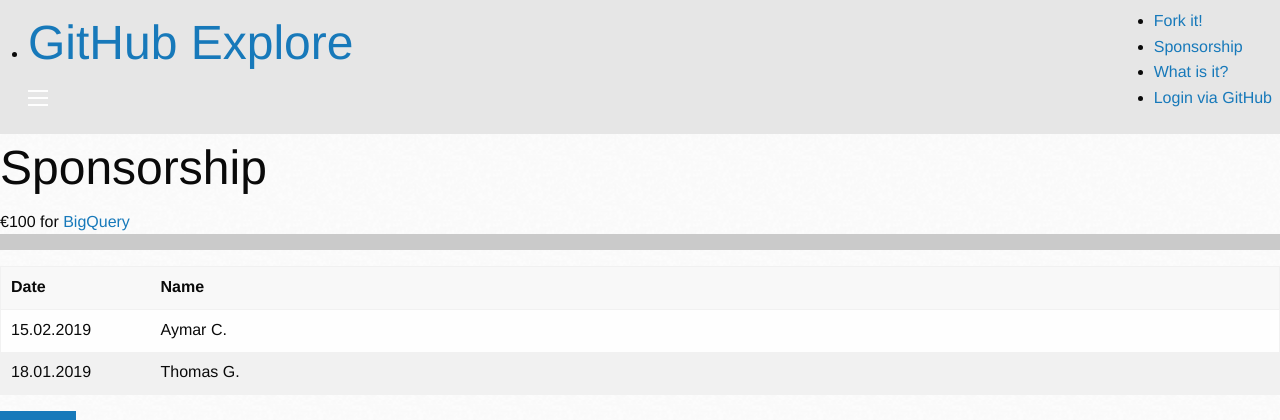
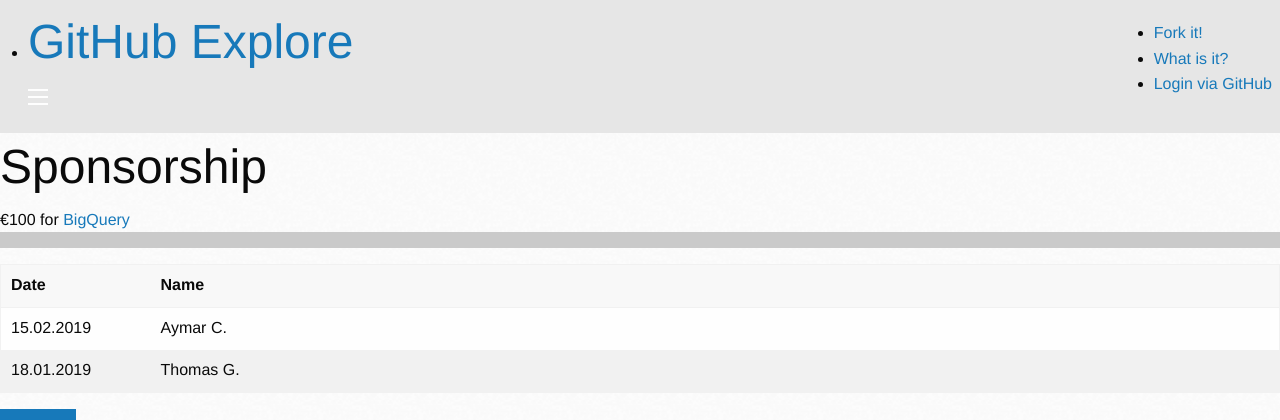
Before and after one commit to kkamkou/gitmostwanted.com, a Flask app: page /static/sponsorship/ in a window 1280 px wide. Shown: the top 420 px of the page. Run offline with Flask 2, Linux system fonts and the light colour scheme; parts of the project's set-up code (start-up, migrations or seed data) failed here and were passed over; some libraries are stand-ins or nearby versions.

Commit message:
removed the Sponsorship link from the layout

```diff
--- a/gitmostwanted/templates/layout.html
+++ b/gitmostwanted/templates/layout.html
@@ -59,7 +59,7 @@
                 <span class="visible-for-small-only">Fork it!</span>
               </a>
             </li>
-            <li><a href="{{ url_for('static_content.sponsorship') }}">Sponsorship</a></li>
+            <!--<li><a href="{{ url_for('static_content.sponsorship') }}">Sponsorship</a></li>-->
             {% if not g.user %}
               <li><a href="#" data-reveal-id="whatIsGmwModal">What is it?</a></li>
               <li><a href="{{ url_for('user_oauth.login', scope='user:email') }}">Login via GitHub</a></li>
```
